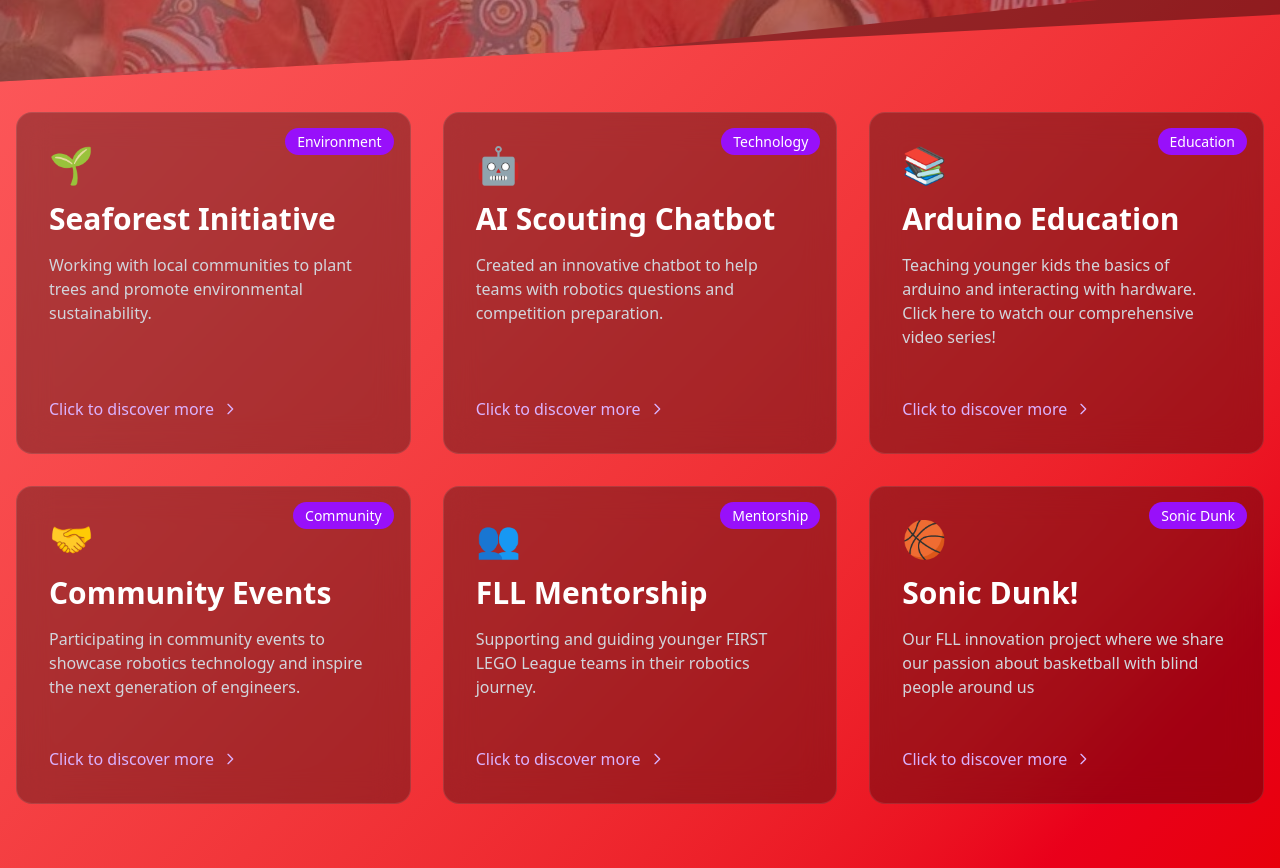
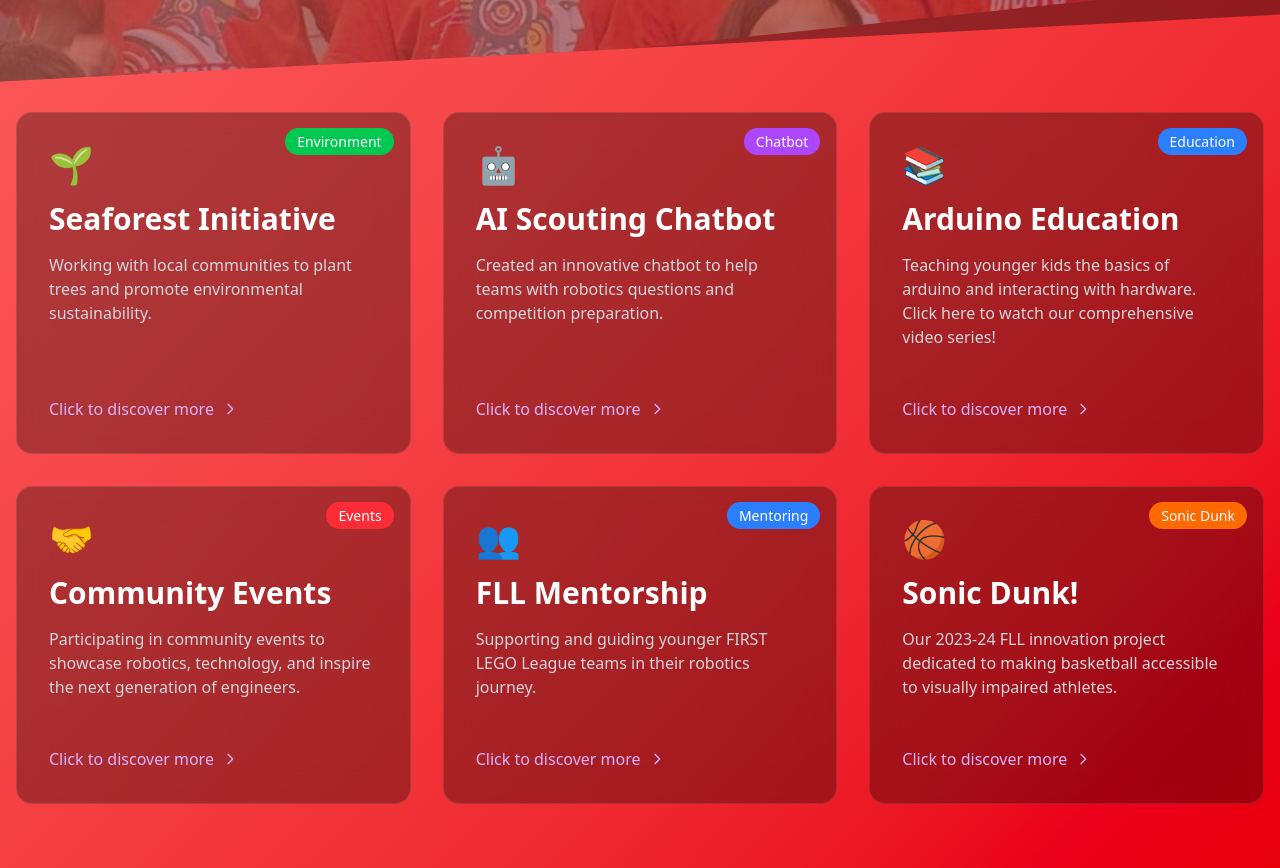
Before and after one commit to Ishany-coder/IncredibotsNewWebsite, a SvelteKit app: page /outreach in a window 1280 px wide. Shown: the part 520-1388 px from the top of the page. Built offline with nearby package versions, Linux system fonts and the light colour scheme.

Commit message:
got feedback on outreach and contact page, looks good

```diff
--- a/src/routes/contact/+page.svelte
+++ b/src/routes/contact/+page.svelte
@@ -22,7 +22,7 @@
     <!-- Hero Section -->
     <section class="relative min-h-[80vh] flex items-center justify-center overflow-hidden">
         <div class="absolute inset-0">
-            <img src="/event_3.jpg" alt="Team Photo" class="w-full h-full object-cover opacity-30">
+            <img src="/contact.png" alt="Team Photo" class="w-full h-full object-cover opacity-30">
         </div>
         <div class="relative z-10 text-center text-white px-4 max-w-6xl mx-auto">
             <h1 class="text-6xl font-bold mb-6">Contact Us</h1>
@@ -36,7 +36,7 @@
 			<div class="grid grid-cols-1 md:grid-cols-3 gap-6 mb-12">
 				<!-- Email -->
 				<a href="mailto:incredibotsftc@gmail.com"
-				   class="bg-white/10 backdrop-blur-md rounded-xl p-6 text-white text-center
+				   class="bg-black/40 backdrop-blur-md rounded-xl p-6 text-white text-center
 						  transform transition-all duration-300 hover:scale-105">
 					<svg class="w-8 h-8 mx-auto mb-4" xmlns="http://www.w3.org/2000/svg" fill="none" viewBox="0 0 24 24" stroke="currentColor">
 						<path stroke-linecap="round" stroke-linejoin="round" stroke-width="2" d="M3 8l7.89 5.26a2 2 0 002.22 0L21 8M5 19h14a2 2 0 002-2V7a2 2 0 00-2-2H5a2 2 0 00-2 2v10a2 2 0 002 2z" />
@@ -48,7 +48,7 @@
 				<!-- Instagram -->
 				<a href="https://www.instagram.com/ftc26336"
 				   target="_blank"
-				   class="bg-white/10 backdrop-blur-md rounded-xl p-6 text-white text-center
+				   class="bg-black/40 backdrop-blur-md rounded-xl p-6 text-white text-center
 						  transform transition-all duration-300 hover:scale-105">
 					<svg class="w-8 h-8 mx-auto mb-4" fill="currentColor" viewBox="0 0 24 24">
 						<path d="M12 2.163c3.204 0 3.584.012 4.85.07 3.252.148 4.771 1.691 4.919 4.919.058 1.265.069 1.645.069 4.849 0 3.205-.012 3.584-.069 4.849-.149 3.225-1.664 4.771-4.919 4.919-1.266.058-1.644.07-4.85.07-3.204 0-3.584-.012-4.849-.07-3.26-.149-4.771-1.699-4.919-4.92-.058-1.265-.07-1.644-.07-4.849 0-3.204.013-3.583.07-4.849.149-3.227 1.664-4.771 4.919-4.919 1.266-.057 1.645-.069 4.849-.069zm0-2.163c-3.259 0-3.667.014-4.947.072-4.358.2-6.78 2.618-6.98 6.98-.059 1.281-.073 1.689-.073 4.948 0 3.259.014 3.668.072 4.948.2 4.358 2.618 6.78 6.98 6.98 1.281.058 1.689.072 4.948.072 3.259 0 3.668-.014 4.948-.072 4.354-.2 6.782-2.618 6.979-6.98.059-1.28.073-1.689.073-4.948 0-3.259-.014-3.667-.072-4.947-.196-4.354-2.617-6.78-6.979-6.98-1.281-.059-1.69-.073-4.949-.073zm0 5.838c-3.403 0-6.162 2.759-6.162 6.162s2.759 6.163 6.162 6.163 6.162-2.759 6.162-6.163c0-3.403-2.759-6.162-6.162-6.162zm0 10.162c-2.209 0-4-1.79-4-4 0-2.209 1.791-4 4-4s4 1.791 4 4c0 2.21-1.791 4-4 4zm6.406-11.845c-.796 0-1.441.645-1.441 1.44s.645 1.44 1.441 1.44c.795 0 1.439-.645 1.439-1.44s-.644-1.44-1.439-1.44z"/>
@@ -60,7 +60,7 @@
 				<!-- YouTube -->
 				<button
 					on:click={goToYouTube}
-					class="bg-white/10 backdrop-blur-md rounded-xl p-6 text-white text-center
+					class="bg-black/40 backdrop-blur-md rounded-xl p-6 text-white text-center
 						   transform transition-all duration-300 hover:scale-105">
 					<svg class="w-8 h-8 mx-auto mb-4" viewBox="0 0 24 24" fill="currentColor">
 						<path d="M23.498 6.186a3.016 3.016 0 0 0-2.122-2.136C19.505 3.545 12 3.545 12 3.545s-7.505 0-9.377.505A3.017 3.017 0 0 0 .502 6.186C0 8.07 0 12 0 12s0 3.93.502 5.814a3.016 3.016 0 0 0 2.122 2.136c1.871.505 9.376.505 9.376.505s7.505 0 9.377-.505a3.015 3.015 0 0 0 2.122-2.136C24 15.93 24 12 24 12s0-3.93-.502-5.814zM9.545 15.568V8.432L15.818 12l-6.273 3.568z"/>
@@ -71,22 +71,19 @@
 			</div>
 
 			<!-- Contact Form -->
-			<div class="max-w-3xl mx-auto bg-white/10 backdrop-blur-md rounded-xl p-8">
-				<h2 class="text-2xl font-bold text-white mb-6 text-center">Send us a Message</h2>
-				<form action="https://formsubmit.co/incredibotsftc@gmail.com"
-					  method="POST"
-					  on:submit={handleSubmit}
-					  class="space-y-6">
+			<div class="max-w-3xl mx-auto bg-black/40 backdrop-blur-md rounded-xl p-8">
+				<h2 class="text-2xl font-bold text-white mb-6 text-center">Send us a Message</h2><form action="https://formsubmit.co/ghoshsanjoy@gmail.com" method="POST" on:submit={handleSubmit} class="space-y-6">
 				<div>
 					<input type="text"
+								 name="name"
 								 bind:value={name}
 								 placeholder="Your Name"
 								 required
 								 class="w-full px-4 py-3 rounded-lg bg-white/5 border border-white/10 text-white placeholder-white/50 focus:outline-none focus:border-white/30">
 				</div>
-
 				<div>
 					<input type="email"
+								 name="email"
 								 bind:value={email}
 								 placeholder="Your Email"
 								 required
@@ -95,6 +92,7 @@
 
 				<div>
 					<input type="text"
+								 name="subject"
 								 bind:value={subject}
 								 placeholder="Subject"
 								 required
@@ -102,14 +100,15 @@
 				</div>
 
 				<div>
-						<textarea bind:value={message}
+        <textarea
+					name="message"
+					bind:value={message}
 					placeholder="Your Message"
 					required
 					rows="5"
 					class="w-full px-4 py-3 rounded-lg bg-white/5 border border-white/10 text-white placeholder-white/50 focus:outline-none focus:border-white/30"></textarea>
 				</div>
 
-					<input type="hidden" name="_next" value="https://www.theincredibots.com/other/contact">
 				<input type="hidden" name="_captcha" value="false">
 
 				<button type="submit"
--- a/src/routes/outreach/+page.svelte
+++ b/src/routes/outreach/+page.svelte
@@ -7,42 +7,48 @@
             icon: "🌱",
             description: "Working with local communities to plant trees and promote environmental sustainability.",
             tag: "Environment",
-            link: "/outreach/Seaforest"
+            link: "/outreach/Seaforest",
+            tagColor: "bg-green-500",
         },
         {
             title: "AI Scouting Chatbot",
             icon: "🤖",
             description: "Created an innovative chatbot to help teams with robotics questions and competition preparation.",
-            tag: "Technology",
-            link: "/outreach/scoutingChatbot"
+            tag: "Chatbot",
+            link: "/outreach/scoutingChatbot",
+            tagColor: "bg-purple-500",
         },
         {
             title: "Arduino Education",
             icon: "📚",
             description: "Teaching younger kids the basics of arduino and interacting with hardware. Click here to watch our comprehensive video series!",
             tag: "Education",
-            link: "https://theincredibots.trainercentralsite.com/course/introduction-to-arduino-build-your-first-automated-devices#/home"
+            link: "https://theincredibots.trainercentralsite.com/course/introduction-to-arduino-build-your-first-automated-devices#/home",
+            tagColor: "bg-blue-500",
         },
         {
             title: "Community Events",
             icon: "🤝",
-            description: "Participating in community events to showcase robotics technology and inspire the next generation of engineers.",
-            tag: "Community",
-            link: "/outreach/community-events"
+            description: "Participating in community events to showcase robotics, technology, and inspire the next generation of engineers.",
+            tag: "Events",
+            link: "/outreach/community-events",
+            tagColor: "bg-red-500",
         },
         {
             title: "FLL Mentorship",
             icon: "👥",
             description: "Supporting and guiding younger FIRST LEGO League teams in their robotics journey.",
-            tag: "Mentorship",
-            link: "/outreach/mentorship"
+            tag: "Mentoring",
+            link: "/outreach/mentorship",
+            tagColor: "bg-blue-500",
         },
         {
             title: "Sonic Dunk!",
             icon: "🏀",
-            description: "Our FLL innovation project where we share our passion about basketball with blind people around us",
+            description: "Our 2023-24 FLL innovation project dedicated to making basketball accessible to visually impaired athletes.",
             tag: "Sonic Dunk",
-            link: "https://nettle-tin-b81.notion.site/Sonic-Dunk-1c5ecd35b1c8417c94f096eab2dd1c58"
+            link: "https://nettle-tin-b81.notion.site/Sonic-Dunk-1c5ecd35b1c8417c94f096eab2dd1c58",
+            tagColor: "bg-orange-500"
         }
     ];
 </script>
@@ -74,7 +80,7 @@
                     <div class="relative bg-black/30 backdrop-blur-lg rounded-2xl overflow-hidden h-full border border-white/10 hover:border-purple-400 transition-all duration-300">
                         <!-- Tag -->
                         <div class="absolute top-4 right-4 z-20">
-                            <span class="bg-purple-600 text-white px-3 py-1 rounded-full text-sm">
+                            <span class="{category.tagColor} text-white px-3 py-1 rounded-full text-sm">
                                 {category.tag}
                             </span>
                         </div>
```
Also changed, not shown: static/contact.png (added). Lines whose indentation alone changed are shown as unchanged.
